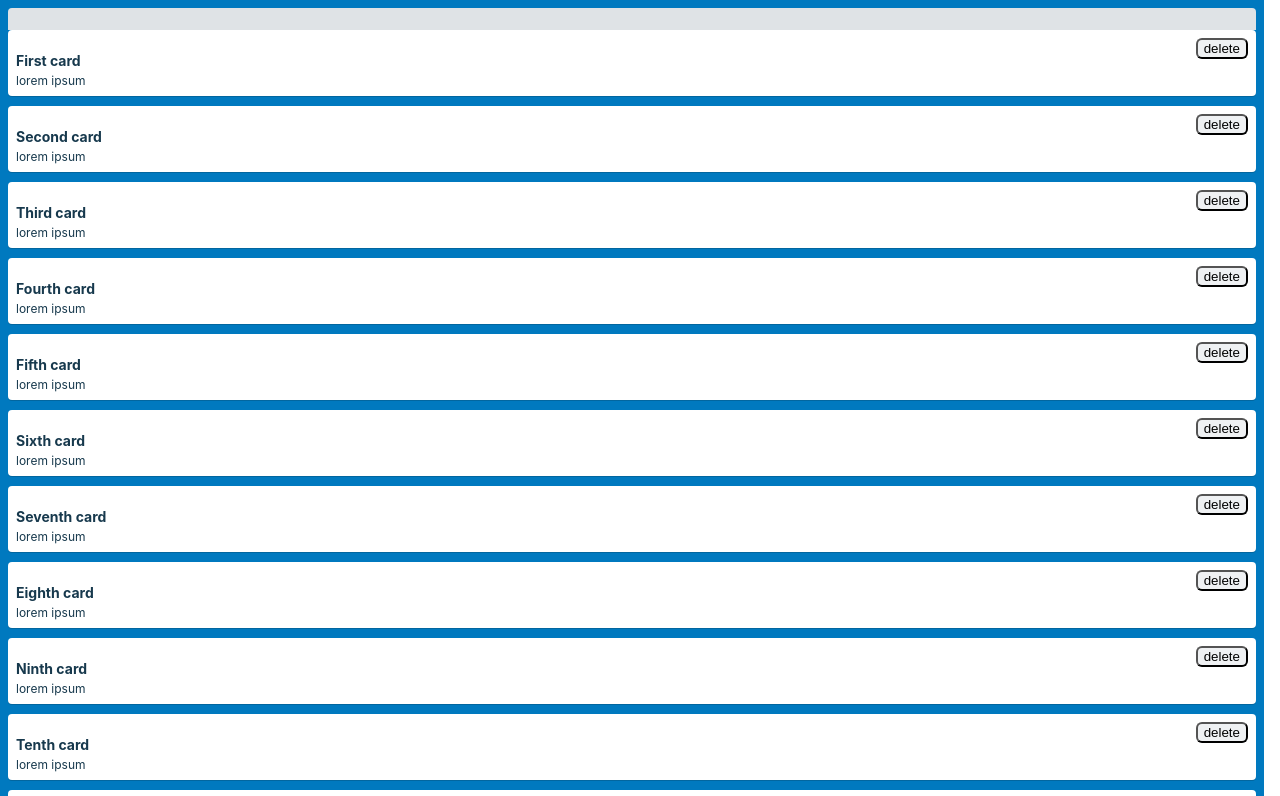
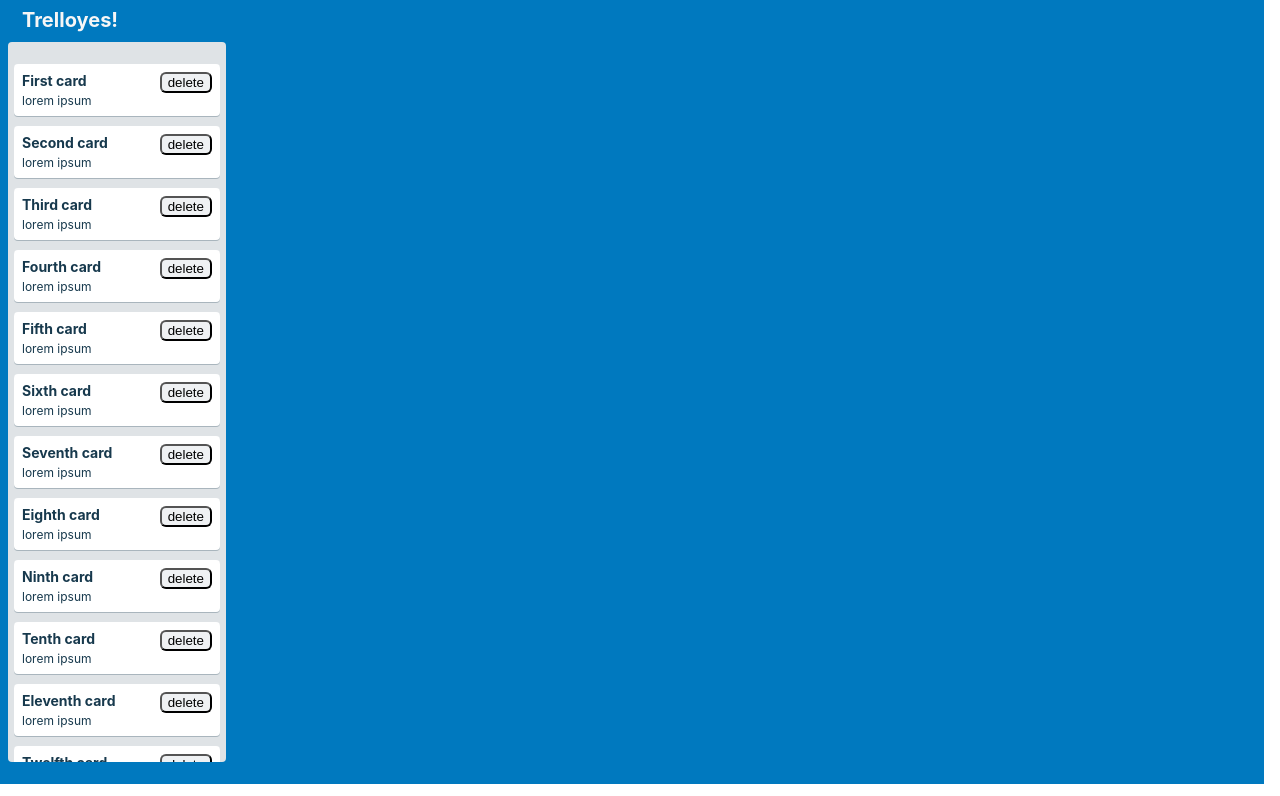
Before and after one commit to artificialarea/trelloyes-prepair, a React (Create React App) app: page / in a window 1280 px wide. Shown: the top 796 px of the page. Built offline with nearby package versions, Linux system fonts and the light colour scheme.

Commit message:
updated App and List components with some extra <div> elements and classNames so that it syncs with .css

```diff
--- a/src/App.js
+++ b/src/App.js
@@ -6,13 +6,14 @@ import Card from './composition/Card';
 function App(props) {
    console.log(props.store.allCards);
   return (
-    <div className="App">
-      <List storeList={props.store.allCards} />
-      {/* <List />
-      <List />
-      <List /> */}
-
-    </div>
+    <main className="App">
+      <header className="App-header">
+        <h1>Trelloyes!</h1>
+      </header>
+      <div className="App-list">
+        <List storeList={props.store.allCards} />
+      </div>
+    </main>
   );
 }
 
--- a/src/composition/List.js
+++ b/src/composition/List.js
@@ -15,12 +15,14 @@ function List(props) {
   });
   console.log(Object.keys(props.storeList));
   return (
-    <div>
+    <section className="List">
       <header className="List-header">
         <h2>{props.header}</h2>
       </header>
-      {cards}
-    </div>
+      <div className='List-cards'>
+        {cards}
+      </div>
+    </section>
   );
 }
 
```
